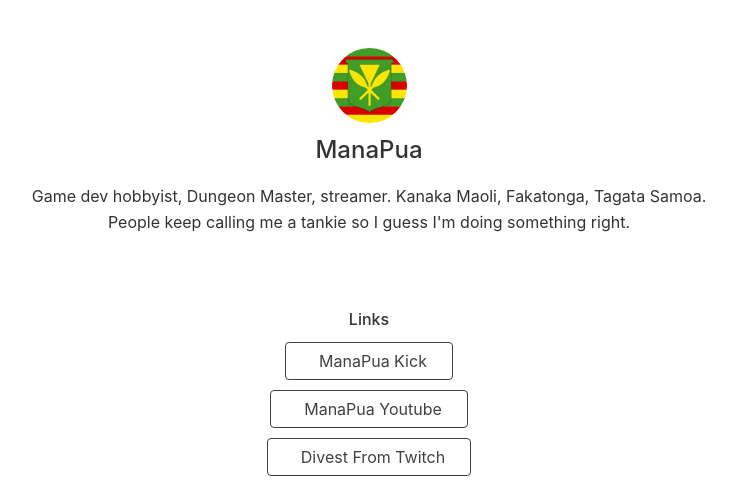
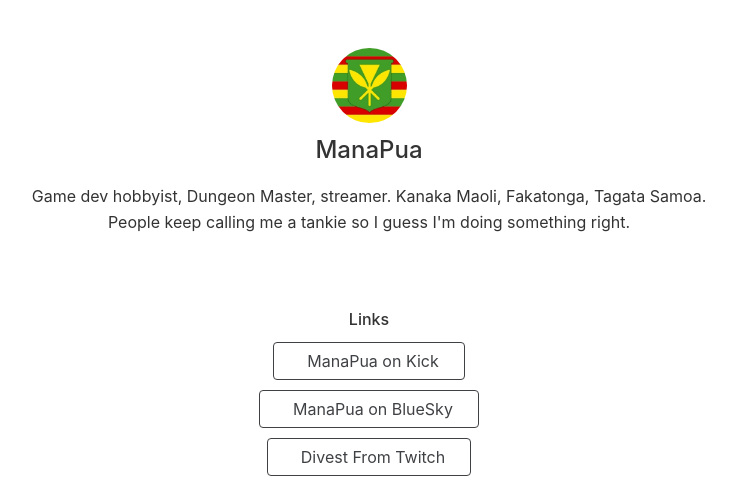
Before and after one commit to StreetCatLove/ManaPua, a Jekyll site: the page built from index.html, in a window 1280 px wide, cut to the strip 0-486 px from the top of the page. Shown: the whole strip, without its empty margins (271-1007 px from the left). Built offline with Jekyll 4.4.1, drawn with Linux system fonts in a browser that asks for light colours; nearby versions of some CDN libraries.

Commit message:
Update links.yml

```diff
--- a/_data/links.yml
+++ b/_data/links.yml
@@ -3,11 +3,11 @@ icon-position: left # Set to left/right
 buttons:
   - category: Links
     items:
-    - title: ManaPua Kick
+    - title: ManaPua on Kick
       url: https://kick.com/manapuagames
       icon: tdesign:camera # Icons are optional
 
-    - title: ManaPua Youtube
+    - title: ManaPua on BlueSky
       url: https://www.youtube.com/@manapuagaming4390
       icon: tdesign:rainbow # Icons are optional
 
```
